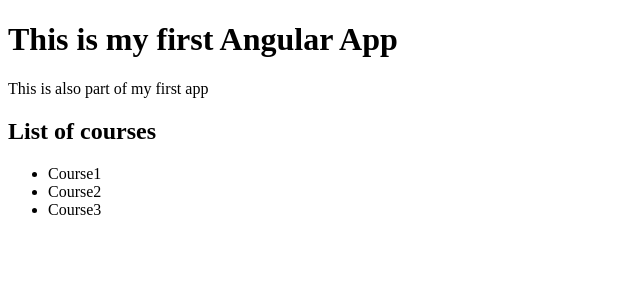
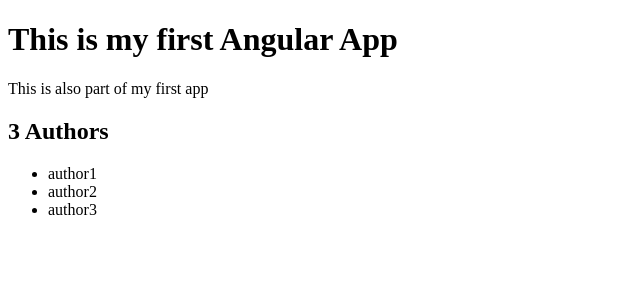
Before and after one commit to BenGardiner123/Angular_Practice, an Angular app in the folder my-app/: page / in a window 1280 px wide. Shown: the top 300 px of the page, without its empty margins (0-640 px from the left). Built offline with nearby package versions, Linux system fonts and the light colour scheme.

Commit message:
making components and services using CLI example

```diff
--- a/my-app/src/app/app.component.html
+++ b/my-app/src/app/app.component.html
@@ -1,5 +1,5 @@
 <h1>This is my first Angular App</h1>
 <p>This is also part of my first app</p>
-<courses></courses>
+<app-authors></app-authors>
 
 <router-outlet></router-outlet>
--- a/my-app/src/app/app.module.ts
+++ b/my-app/src/app/app.module.ts
@@ -6,19 +6,22 @@
 import { CoursesComponent } from './courses.component';
 import { CourseComponent } from './course/course.component';
 import { CoursesService } from './courses.service';
+import { AuthorsComponent } from './authors/authors.component';
+import { AuthorsService } from './authors.service';
 
 @NgModule({
   declarations: [
     AppComponent,
     CoursesComponent,
-    CourseComponent
+    CourseComponent, AuthorsComponent
   ],
   imports: [
     BrowserModule,
     AppRoutingModule
   ],
   providers: [
-    CoursesService
+    CoursesService,
+    AuthorsService
     //When you register a dependency as a provide in a module as we have done here, Angualr creates a single instance of this class for the entire module.
     //so if we had 100 components and 50 of them need this CoursesService - still only one instance serves them all. (Singleton Pattern)
   ],
--- /dev/null
+++ b/my-app/src/app/authors.service.ts
@@ -0,0 +1,11 @@
+import { Injectable } from '@angular/core';
+
+@Injectable({
+  providedIn: 'root'
+})
+export class AuthorsService {
+
+  getAuthors(){
+    return ["author1", "author2", "author3"];
+  }
+}
--- /dev/null
+++ b/my-app/src/app/authors/authors.component.html
@@ -0,0 +1,6 @@
+<h2>{{ authors.length }} Authors </h2>
+<ul>
+    <li *ngFor="let author of authors">
+        {{ author }}
+    </li>
+</ul>
--- /dev/null
+++ b/my-app/src/app/authors/authors.component.ts
@@ -0,0 +1,20 @@
+import { Component, OnInit } from '@angular/core';
+import { AuthorsService } from '../authors.service';
+
+@Component({
+  selector: 'app-authors',
+  templateUrl: './authors.component.html',
+  styleUrls: ['./authors.component.css']
+})
+export class AuthorsComponent implements OnInit {
+  authors;
+
+  constructor(service: AuthorsService) {
+    this.authors = service.getAuthors();
+  }
+
+  ngOnInit(){
+
+  }
+
+}
--- a/my-app/src/app/courses.component.ts
+++ b/my-app/src/app/courses.component.ts
@@ -16,6 +16,7 @@
     `
 })
 export class CoursesComponent{
+    numAuthors = CoursesComponent
     title = "List of courses"
 
     courses;
--- a/my-app/src/app/courses.service.ts
+++ b/my-app/src/app/courses.service.ts
@@ -1,6 +1,8 @@
+import { CourseComponent } from './course/course.component';
+import { CoursesComponent } from './courses.component';
 
 export class CoursesService {
     getCourses(){
-        return ["Course1", "Course2", "Course3"]
+        return ["course1", "course2","course3"];
     }
 }
```
Also changed, not shown: my-app/src/app/authors/authors.component.css (added), 2 other files (tests, documents, lock files or other folders).
